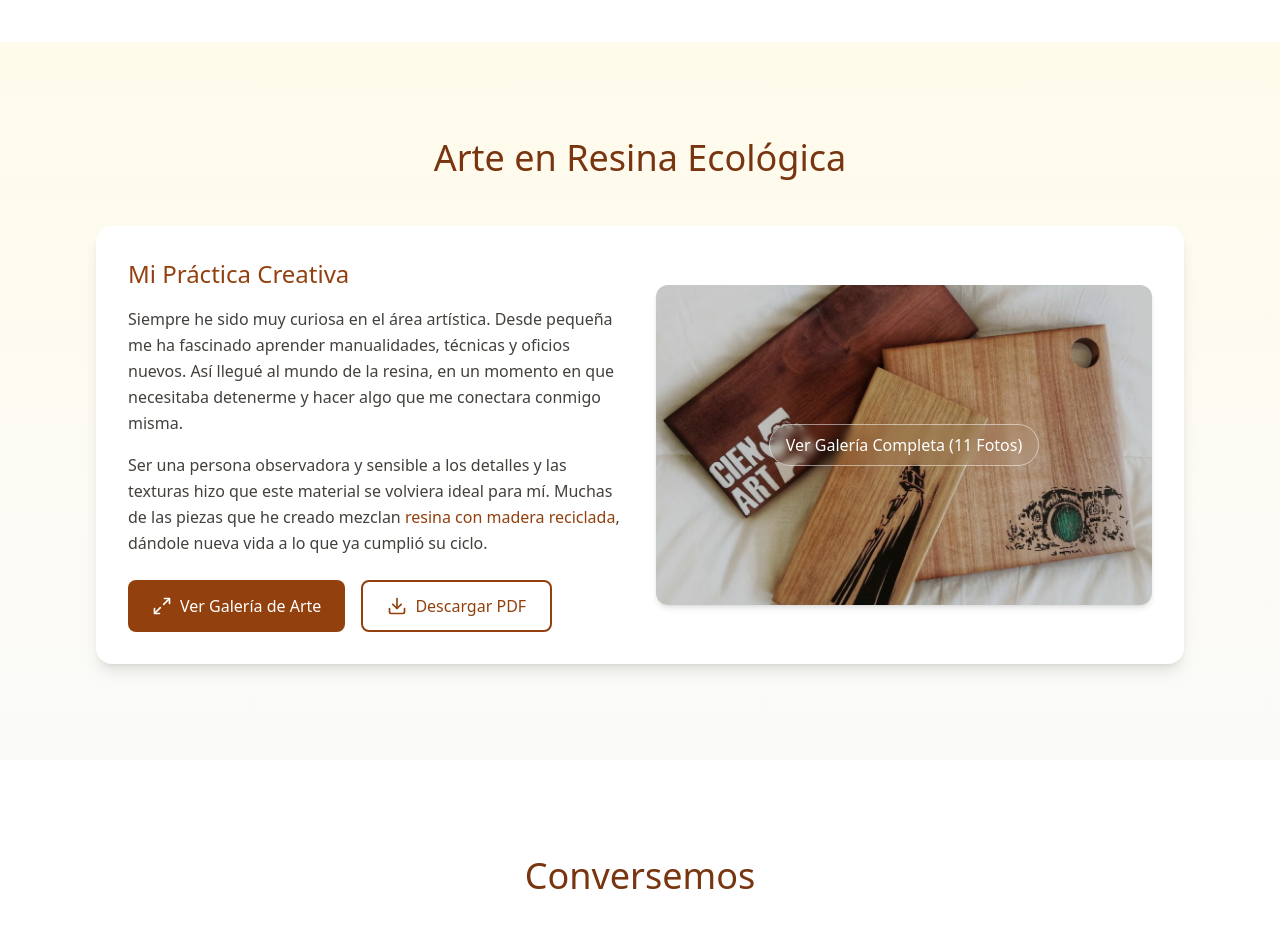
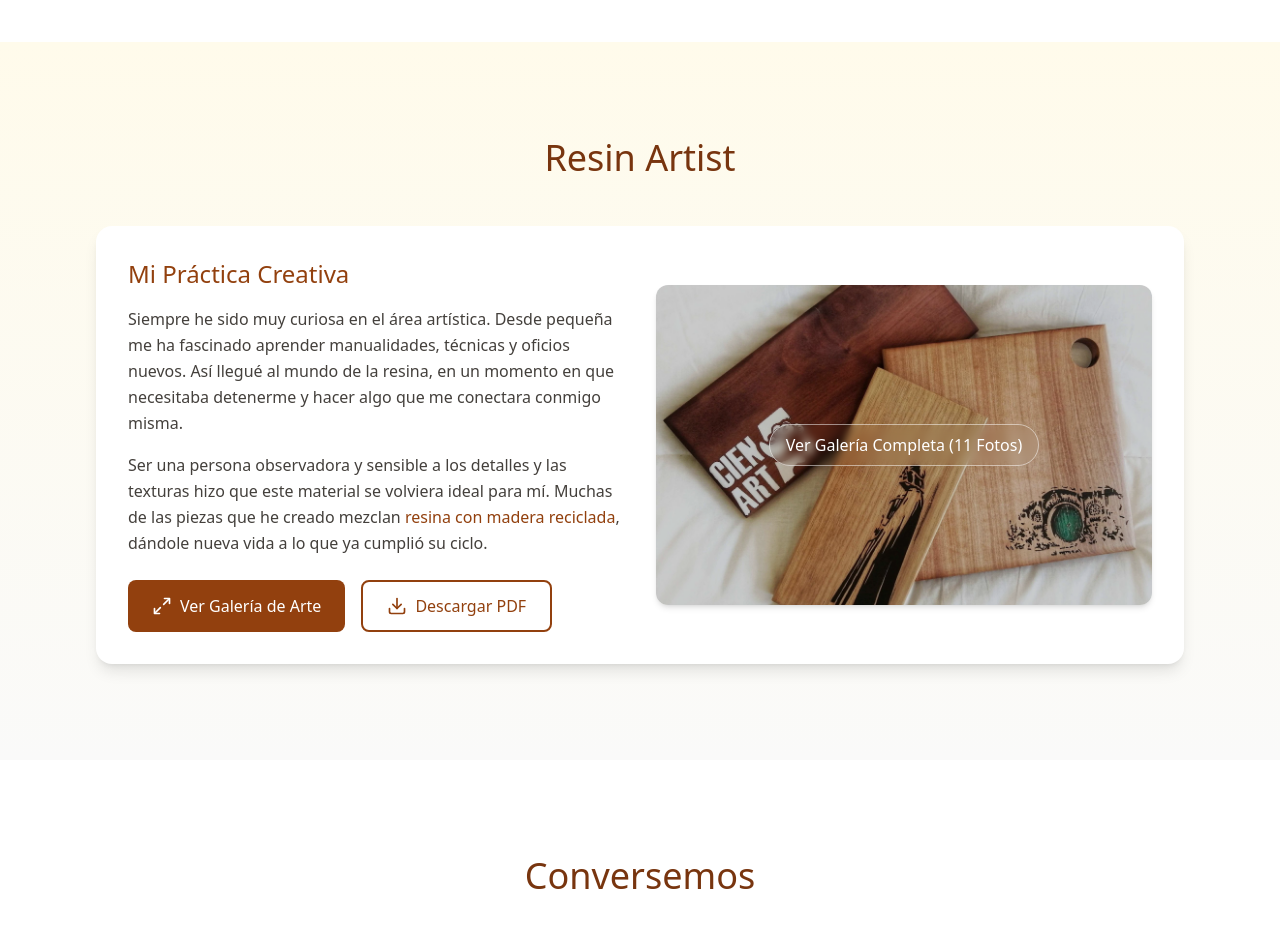
Before and after one commit to 7aleobe7labrod7/abf, a plain HTML site: page index.html in a window 1280 px wide. Shown: the part 5340-6268 px from the top of the page. Drawn offline with nearby package versions, Linux system fonts and the light colour scheme.

Commit message:
fix: correct title resin section

```diff
--- a/index.html
+++ b/index.html
@@ -699,7 +699,7 @@
     <section class="py-24 bg-gradient-to-b from-amber-50 to-stone-50">
     <div class="max-w-6xl mx-auto px-4 sm:px-6 lg:px-8">
         <h2 class="text-4xl font-light mb-12 text-center text-amber-900">
-            Arte en Resina Ecológica
+            Resin Artist
         </h2>
         <div class="bg-white rounded-2xl p-8 shadow-lg">
             <div class="grid md:grid-cols-2 gap-8 items-center">
```
